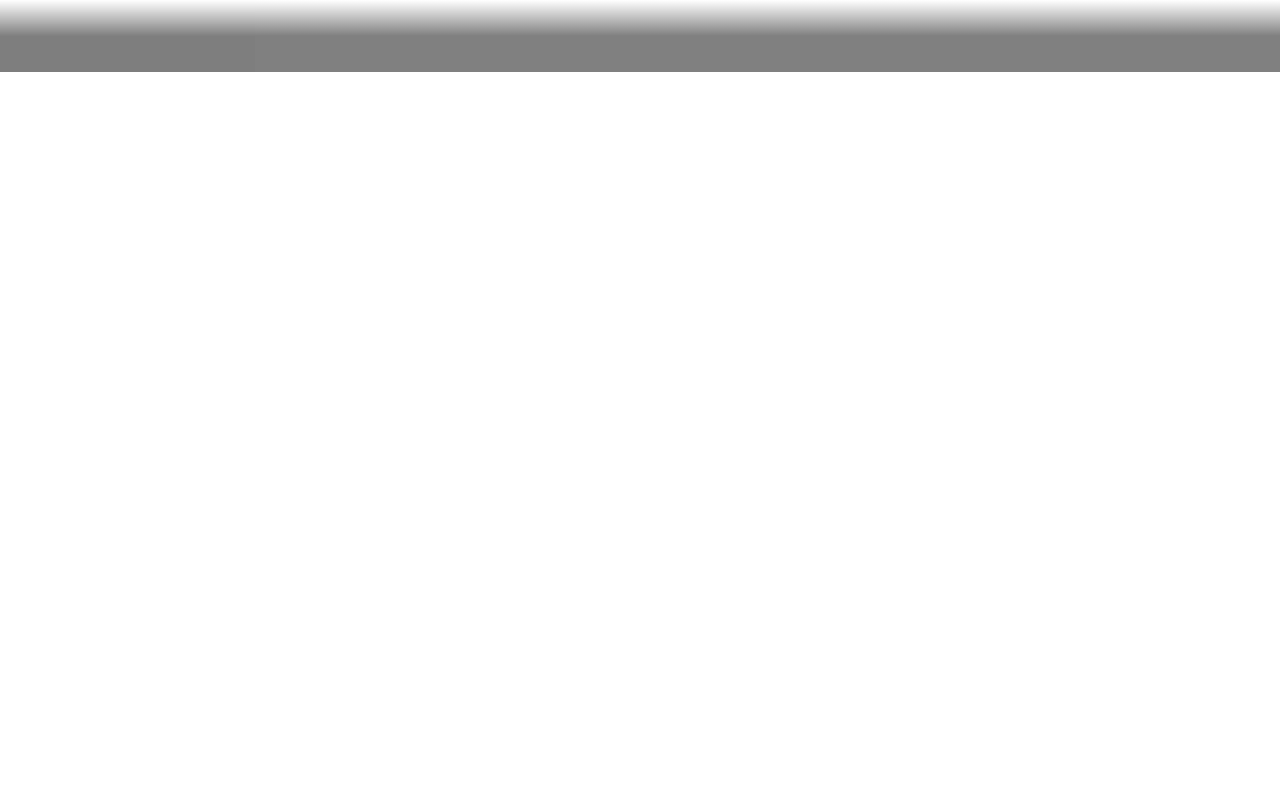
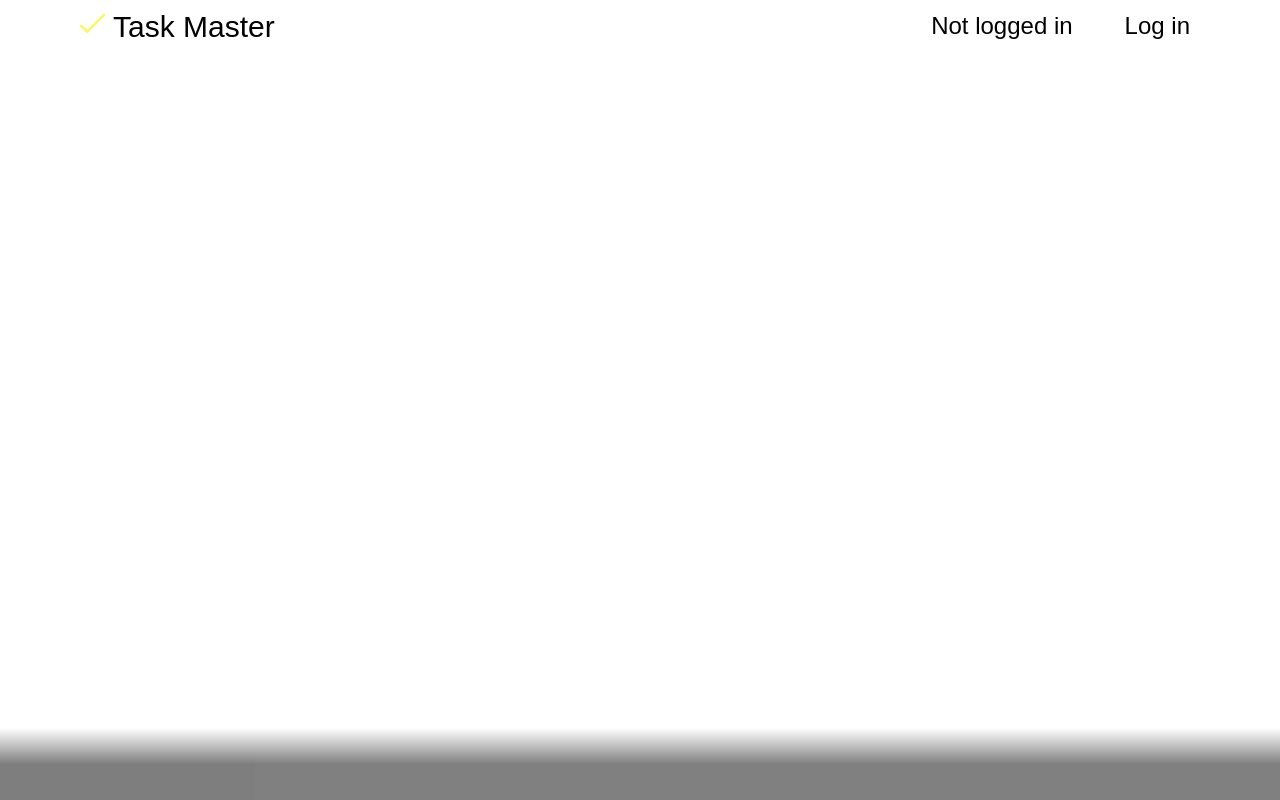
Before and after one commit to d3Lip7on/to-do-app-azure, a React (Create React App) app: page / in a window 1280 px wide. Built offline with nearby package versions, Linux system fonts and the light colour scheme.

Commit message:
created page layout

```diff
--- a/src/app/App.tsx
+++ b/src/app/App.tsx
@@ -2,6 +2,7 @@ import { CreateTask } from '../features/create-task/ui/CreateTask';
 import { EditTask } from '../features/edit-task/ui/EditTask';
 import { Footer } from '../page/layout/Footed';
 import { Header } from '../page/layout/Header';
+import { Page } from '../page/Page';
 import { FormProvider } from '../shared/ui/FormContext';
 const data = {
 	indexValue: 2,
@@ -11,7 +12,7 @@ const data = {
 	timeValue: '443',
 };
 function App() {
-	return <Footer />;
+	return <Page />;
 }
 
 export default App;
--- /dev/null
+++ b/src/page/Page.tsx
@@ -0,0 +1,13 @@
+import { Footer } from './layout/Footed';
+import { Header } from './layout/Header';
+
+export function Page() {
+	return (
+		<div className="relative w-full h-[100vh]">
+			<Header />
+			<div className="absolute bottom-0 left-0 right-0">
+				<Footer />
+			</div>
+		</div>
+	);
+}
--- /dev/null
+++ b/src/page/content/NotAuthorizedContent.tsx
@@ -0,0 +1,3 @@
+export function NotAuthorizedContent() {
+	return;
+}
```
Also changed, not shown: 1 other file (tests, documents, lock files or other folders).
